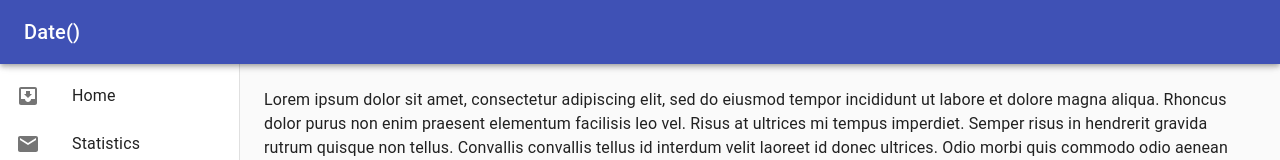
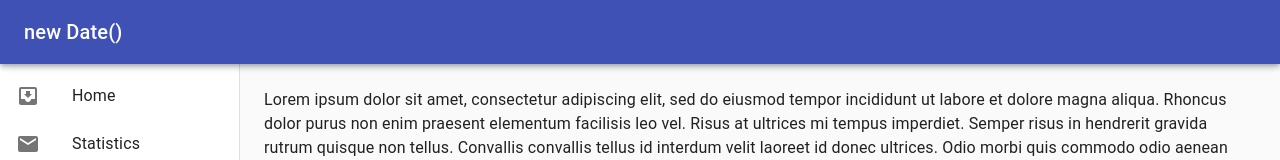
Before and after one commit to unquenchedservant/unquenched_bible_web, a React (Create React App) app: page / in a window 1280 px wide. Shown: the top 160 px of the page. Built offline with nearby package versions, Linux system fonts and the light colour scheme.

Commit message:
date fix?

```diff
--- a/src/App.js
+++ b/src/App.js
@@ -47,7 +47,7 @@ function ClippedDrawer() {
       <AppBar position="fixed" className={classes.appBar}>
         <Toolbar>
           <Typography variant="h6" noWrap>
-            Date()
+           new Date()
           </Typography>
         </Toolbar>
       </AppBar>
```
